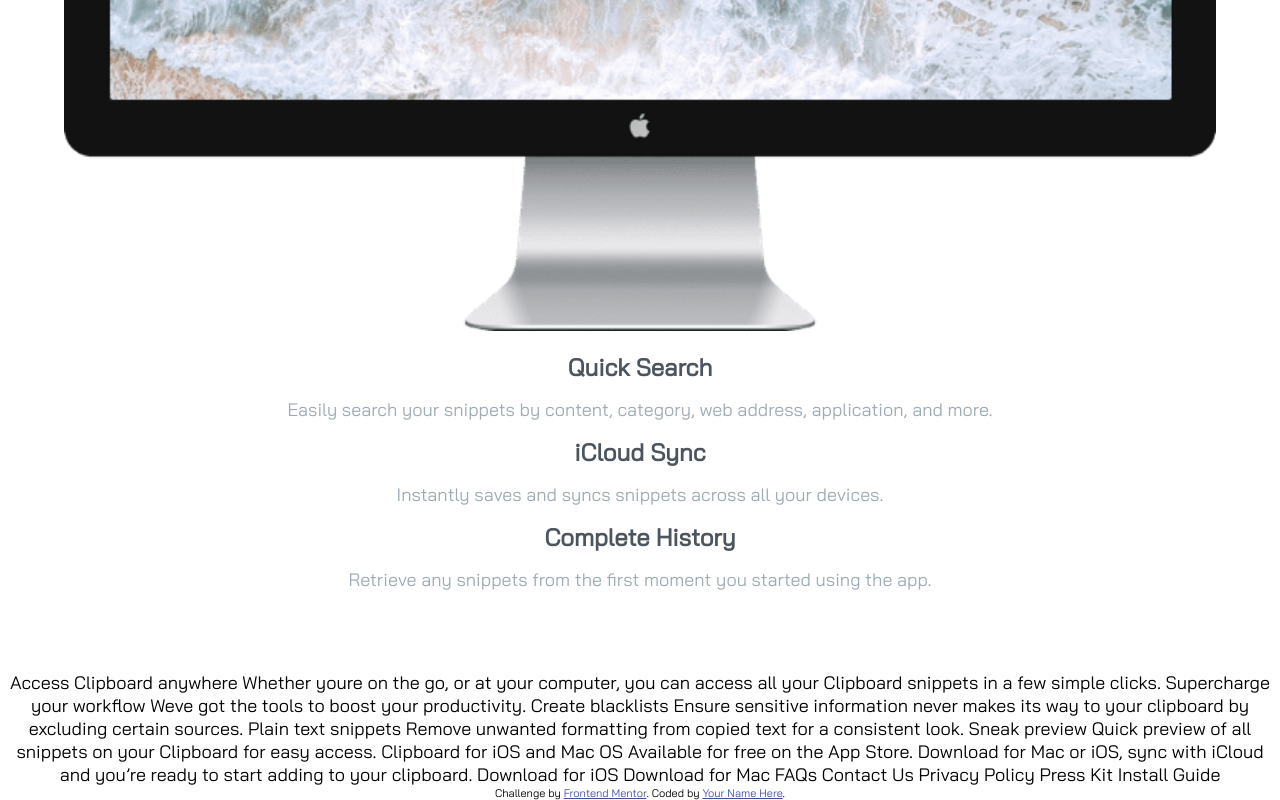
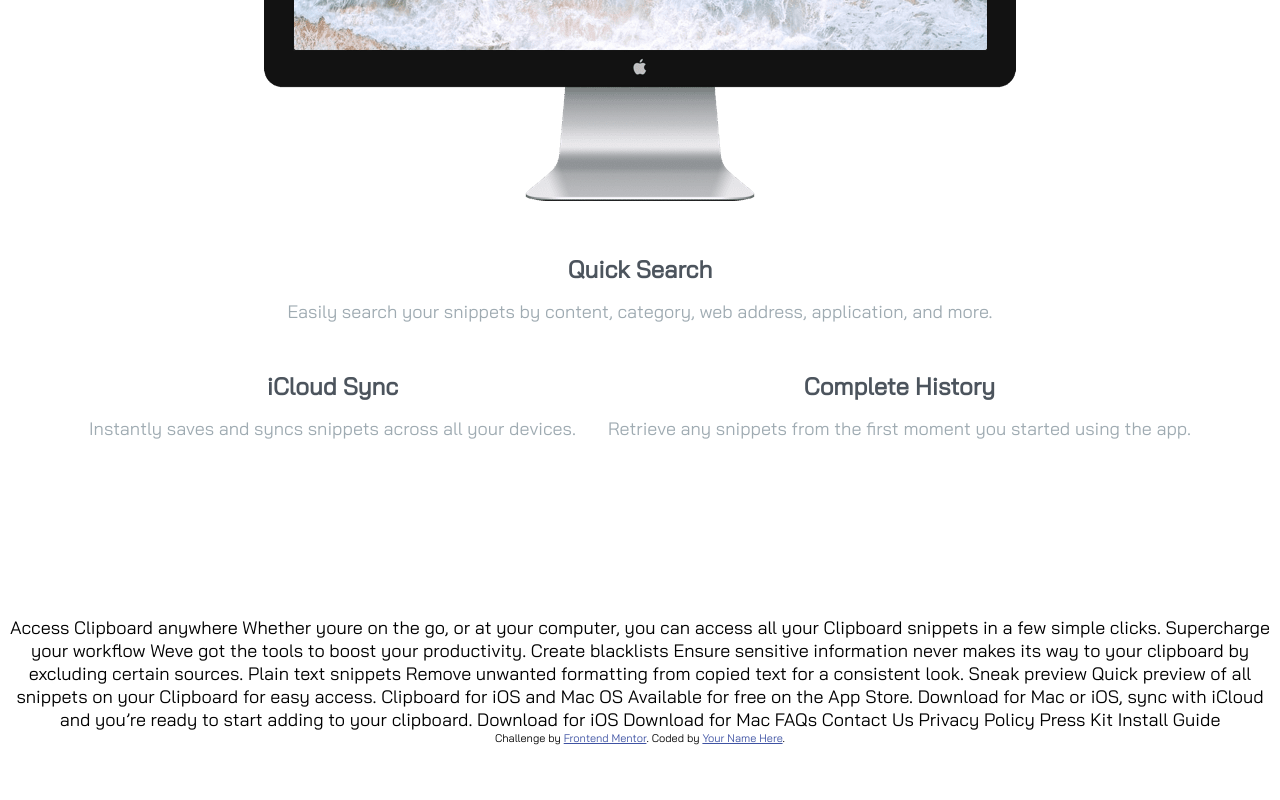
Before and after one commit to NoCared/Frontend_Master_One, a plain HTML site: page index.html in a window 1280 px wide. Shown: the part 1422-2222 px from the top of the page. After the commit the page ends 2167 px from the top, so only its background shows below. Drawn offline with Linux system fonts and the light colour scheme.

Commit message:
ADD - Section functionnality

```diff
--- a/assets/css/style.css
+++ b/assets/css/style.css
@@ -22,7 +22,6 @@
 /* ---------------------- HEADER ---------------------- */
 
 header {
-    border: 1px red solid;
     height: 40vh;
 
     display: flex;
@@ -65,10 +64,9 @@
     font-size: 1.5rem;
 }
 
-#download,
 #functionality {
     width: 90%;
-    margin: 10vh auto;
+    margin: 20vh auto;
 }
 
 /* BUTTONS */
@@ -92,8 +90,25 @@
 
 /* DOWNLOAD - Section */
 
+#download{
+    width: 90%;
+    margin: 10vh auto;
+}
+
 #download p {
     margin: 1rem 0 3rem 0;
 }
 
 /* FUNCTIONALITY - Section */
+
+#blockFunction{
+    margin-top: 10vh;
+    display: flex;
+    flex-wrap: wrap;
+    justify-content: center;
+}
+
+#blockFunction div{
+    margin: 1rem;
+    font-stretch: extra-expanded;
+}
--- a/index.html
+++ b/index.html
@@ -54,8 +54,12 @@
         your devices. Our Mac and iOS apps will help you organize everything.
       </p>
 
+      <div id="blockFunction">
+        <div>
           <img src="./assets/images/image-computer.png" alt="Computer image">
+        </div>
 
+        <div>
           <h3>
             Quick Search
           </h3>
@@ -63,7 +67,9 @@
             Easily search your snippets by content, category, web
             address, application, and more.
           </p>
+        </div>
 
+        <div>
           <h3>
             iCloud Sync
           </h3>
@@ -71,14 +77,17 @@
             Instantly saves and syncs
             snippets across all your devices.
           </p>
+        </div>
 
+        <div>
           <h3>
             Complete History
           </h3>
           <p>
             Retrieve any snippets from the first moment you started using the app.
           </p>
-
+        </div>
+      </div>
     </section>
 
     Access Clipboard anywhere Whether youre on the go, or at your computer,
```
Lines whose indentation alone changed are shown as unchanged.
